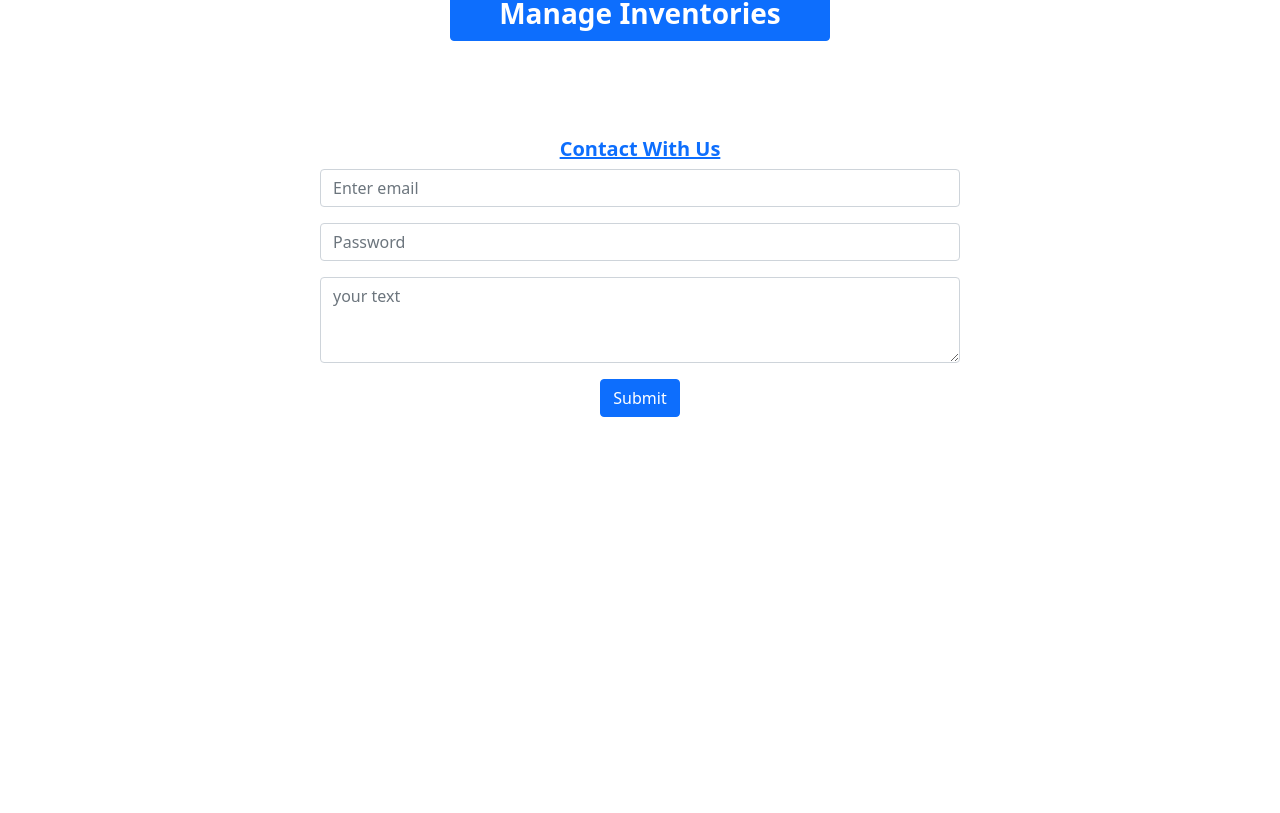
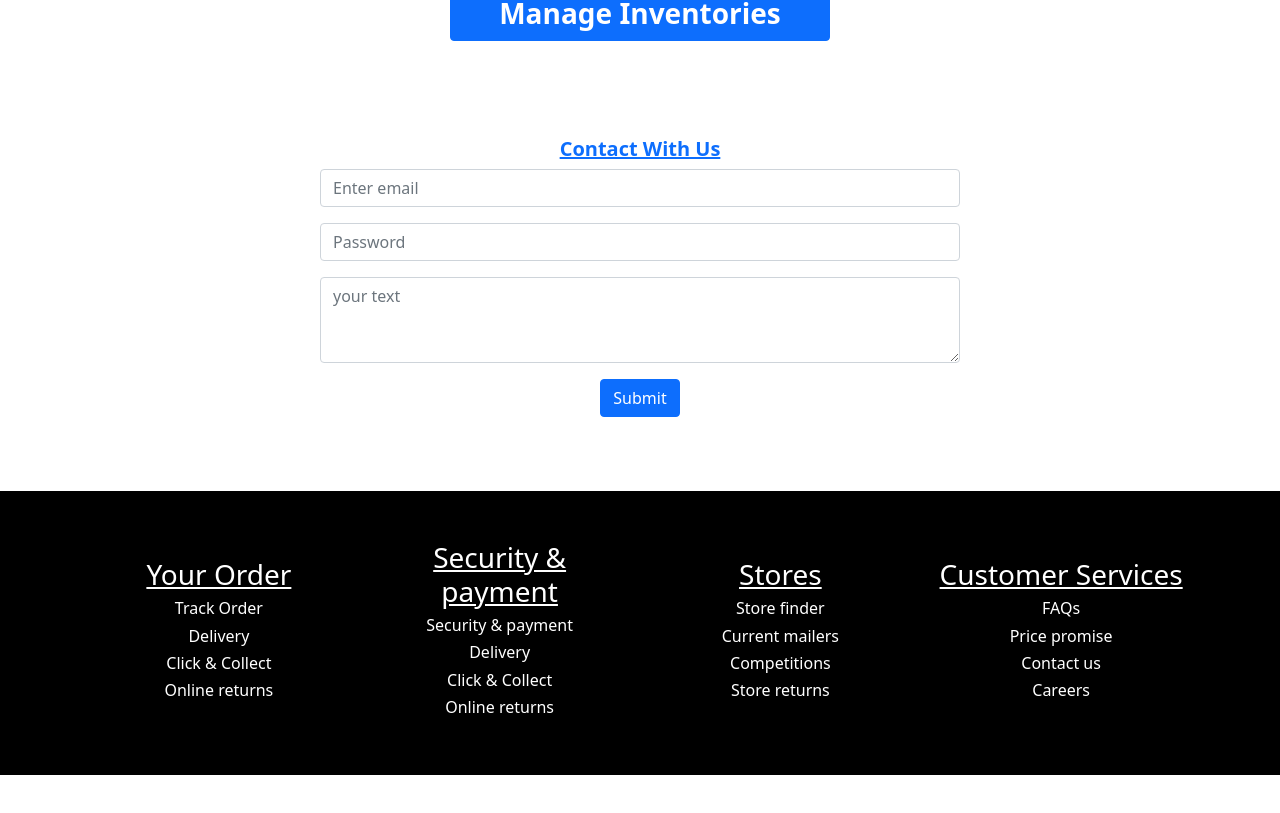
Before and after one commit to sujonaust2008/sunvi-alo, a React (Create React App) app: page / in a window 1280 px wide. Shown: the part 601-1414 px from the top of the page. Before the commit the page ends 1042 px from the top, so only its background shows below. Built offline with nearby package versions, Linux system fonts and the light colour scheme; no server answers.

Commit message:
footer added

```diff
--- a/src/Component/Shared/Footer/Footer.js
+++ b/src/Component/Shared/Footer/Footer.js
@@ -1,9 +1,43 @@
 import React from 'react';
+import './Footer.css';
 
 const Footer = () => {
     return (
+        <div className='footerSection'>
+            <div className='footerStyle'>
         <div>
+            <h3 className='text-decoration-underline'>Your Order</h3>
+            <h6>Track Order</h6>
+            <h6>Delivery</h6>
+            <h6>Click & Collect</h6>
+            <h6>Online returns</h6>
 
+        </div>
+        <div>
+            <h3 className='text-decoration-underline'>Security & payment</h3>
+            <h6>Security & payment</h6>
+            <h6>Delivery</h6>
+            <h6>Click & Collect</h6>
+            <h6>Online returns</h6>
+
+        </div>
+        <div>
+            <h3 className='text-decoration-underline'>Stores</h3>
+            <h6>Store finder</h6>
+            <h6>Current mailers</h6>
+            <h6>Competitions</h6>
+            <h6>Store returns</h6>
+
+        </div>
+        <div>
+            <h3 className='text-decoration-underline'>Customer Services</h3>
+            <h6>FAQs</h6>
+            <h6>Price promise</h6>
+            <h6>Contact us</h6>
+            <h6>Careers</h6>
+
+        </div>
+    </div>
         </div>
     );
 };
```
